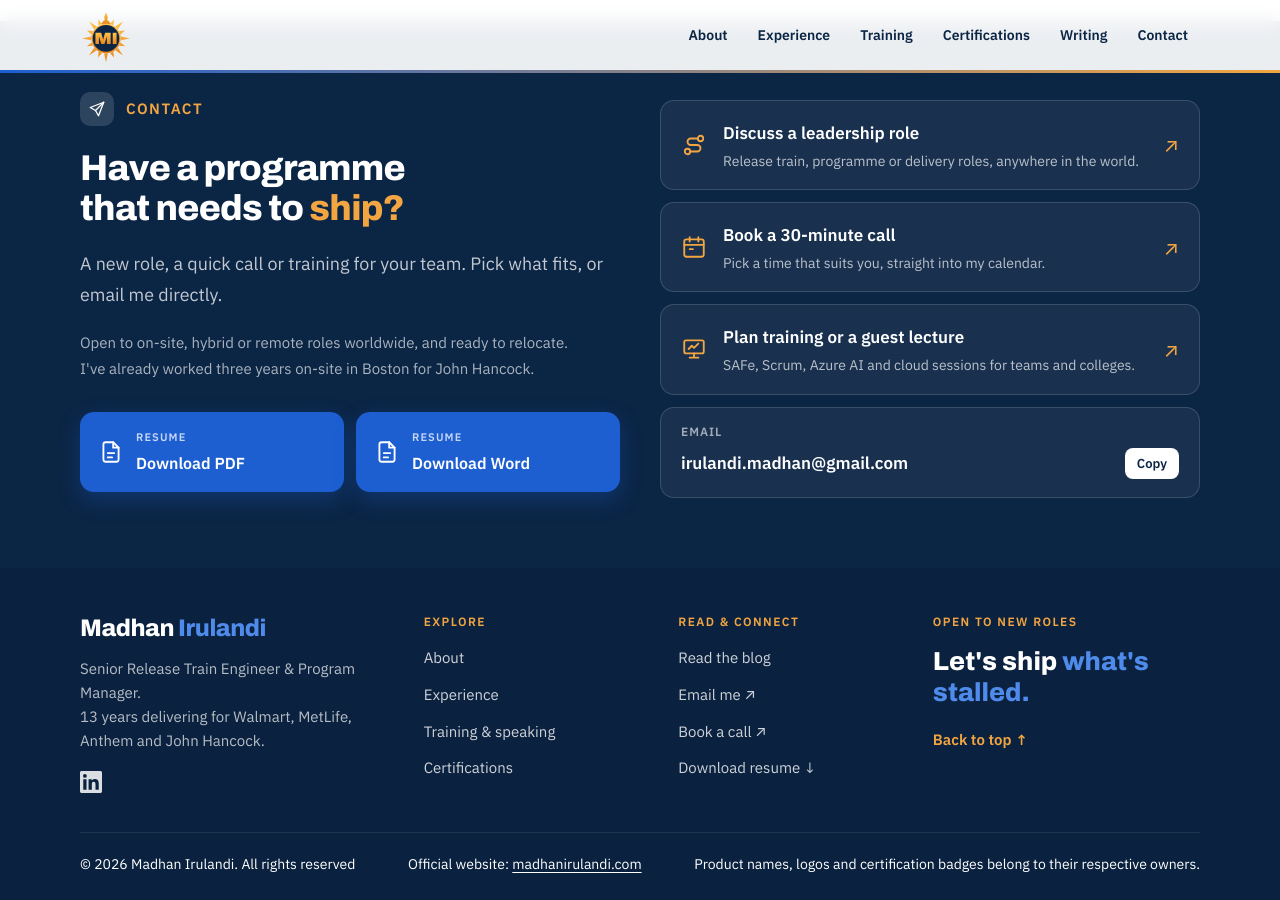
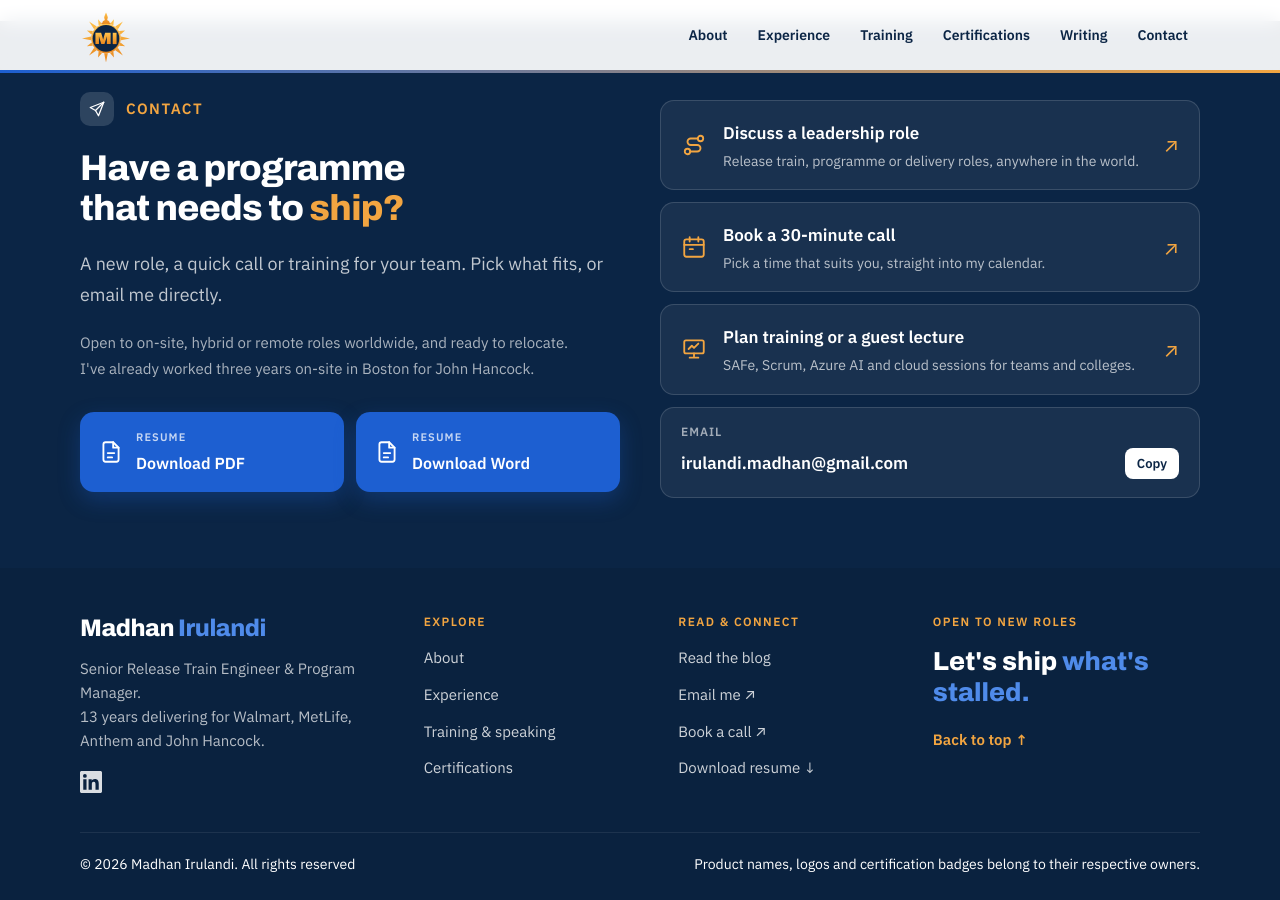
Before and after one commit to Madhan-I/Madhan-I.github.io, a Jekyll site: the page built from index.html, in a window 1280 px wide and 900 px high, scrolled down 11780 px. Built offline with Jekyll 4.4.1, drawn with Linux system fonts in a browser that asks for light colours.

Commit message:
Footer: drop official website line; copyright left, trademark note right.
Co-Authored-By: Claude Opus 5.5 <noreply@anthropic.com>
Claude-Session: https://claude.ai/code/session_01MFRrTt7LBDdX57m85KHNGp

```diff
--- a/_layouts/default.html
+++ b/_layouts/default.html
@@ -54,7 +54,6 @@
       </div>
       <div class="f-bottom">
         <span class="fb-l">© {{ 'now' | date: '%Y' }} {{ site.data.profile.name_first }} {{ site.data.profile.name_last }}. All rights reserved</span>
-        <span class="fb-c">Official website: <a href="{{ site.url }}">madhanirulandi.com</a></span>
         <span class="fb-r">Product names, logos and certification badges belong to their respective owners.</span>
       </div>
     </div>
```
